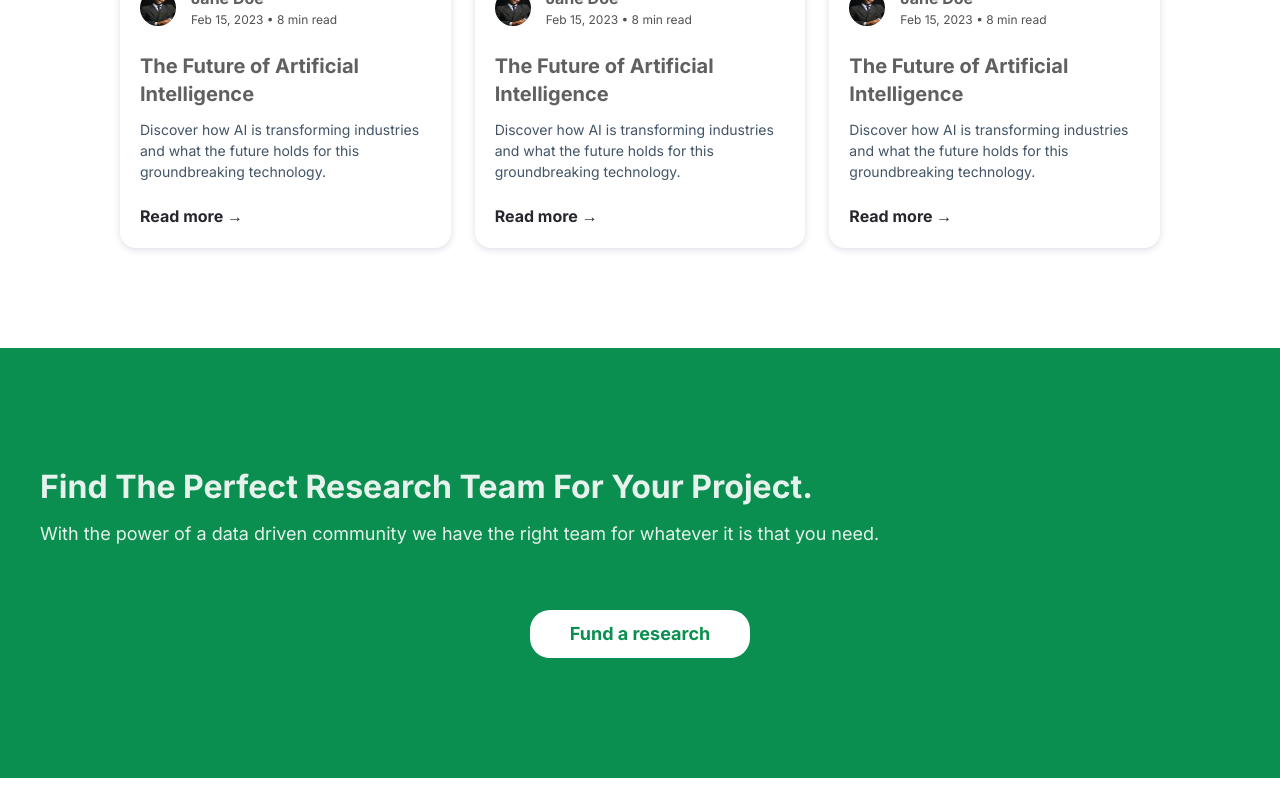
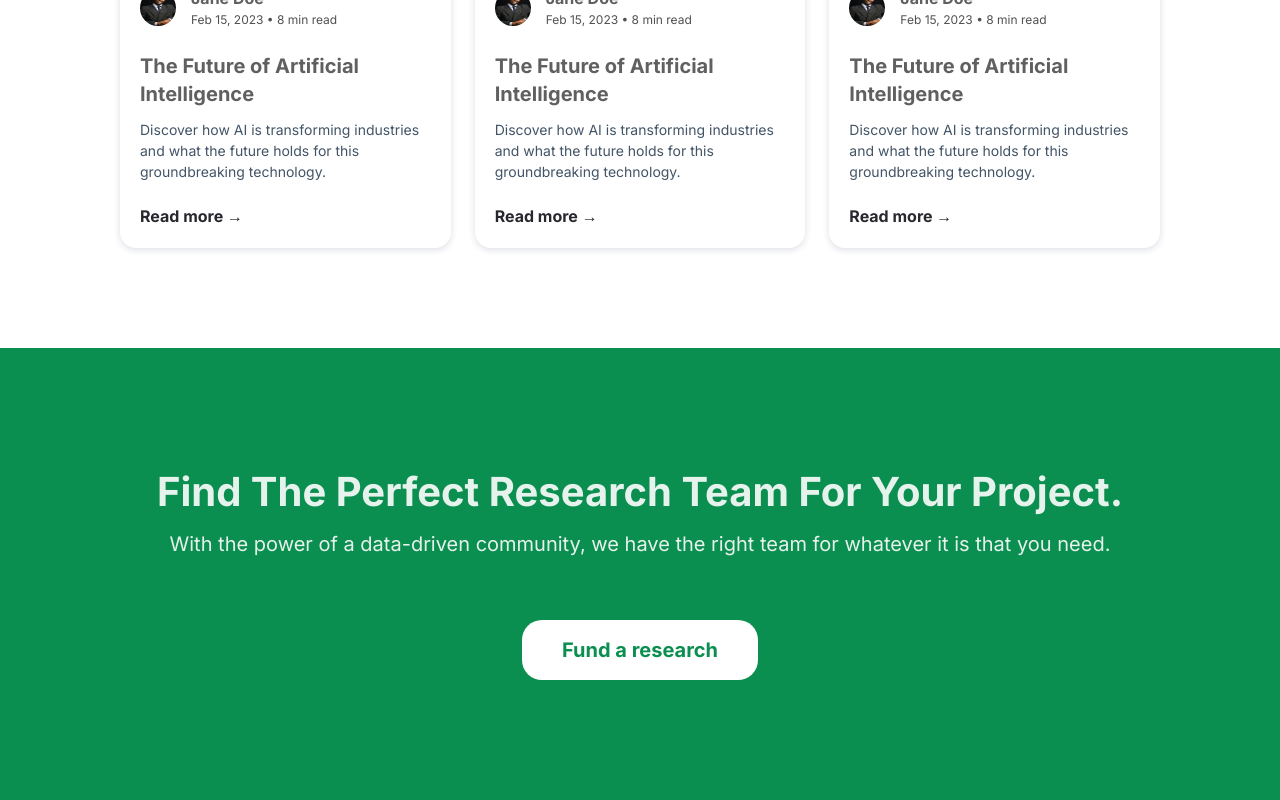
Before and after one commit to Josh-Alhassan/everey-app, a Next.js app: page / in a window 1280 px wide. Shown: the part 2511-3311 px from the top of the page. Before the commit the page ends 3289 px from the top, so only its background shows below. Built offline with nearby package versions, Linux system fonts and the light colour scheme.

Commit message:
add responsive to fund research

```diff
--- a/src/app/page.tsx
+++ b/src/app/page.tsx
@@ -13,7 +13,12 @@ export default function Home() {
       <Hero />
       <AreaOfSpecialization />
       <ArticleSection />
-      <FundResearch />
+      <FundResearch
+        title="Find The Perfect Research Team For Your Project."
+        description="With the power of a data-driven community, we have the right team for whatever it is that you need."
+        ctaText="Fund a research"
+        ctaLink="#"
+      />
       <footer></footer>
     </div>
   );
--- a/src/component/FundResearch.module.css
+++ b/src/component/FundResearch.module.css
@@ -48,14 +48,14 @@
     font-size: 32px; /* Larger font size for better readability */
     line-height: 38px; /* Adjust line height for larger font */
     margin-bottom: 16px; /* Increase margin for better spacing */
-    text-align: left;
+    /* text-align: left; */
   }
 
   .fundResearchText {
     font-size: 18px; /* Slightly larger font size for better readability */
     line-height: 24px; /* Adjust line height for larger font */
     margin-bottom: 64px; /* Increase margin for better spacing */
-    text-align: left;
+    /* text-align: left; */
   }
 
   .fundResearchLink {
@@ -64,3 +64,21 @@
     border-radius: 20px; /* Slightly larger border radius for a modern look */
   }
 }
+
+@media (min-width: 1024px) {
+  .fundResearchTitle {
+    font-size: 40px;
+    line-height: 48px;
+    font-weight: 600;
+  }
+
+  .fundResearchText {
+    font-size: 20px;
+    line-height: 24px;
+  }
+
+  .fundResearchLink {
+    font-size: 20px;
+    line-height: 28px;
+  }
+}
--- a/src/component/FundResearch.tsx
+++ b/src/component/FundResearch.tsx
@@ -1,19 +1,25 @@
 import React from "react";
 import styles from "./FundResearch.module.css";
 
-const FundResearch: React.FC = () => {
+interface FundResearchProps {
+  title: string;
+  description: string;
+  ctaText: string;
+  ctaLink: string;
+}
+
+const FundResearch: React.FC<FundResearchProps> = ({
+  title,
+  description,
+  ctaText,
+  ctaLink,
+}) => {
   return (
     <section className={styles.fundResearchContainer}>
-      <h2 className={styles.fundResearchTitle}>
-        Find The Perfect Research Team For Your Project.
-      </h2>
-      <p className={styles.fundResearchText}>
-        With the power of a data driven community we have the right team for
-        whatever it is that you need.
-      </p>
-
-      <a href="#" className={styles.fundResearchLink}>
-        Fund a research
+      <h2 className={styles.fundResearchTitle}>{title}</h2>
+      <p className={styles.fundResearchText}>{description}</p>
+      <a href={ctaLink} className={styles.fundResearchLink}>
+        {ctaText}
       </a>
     </section>
   );
```
